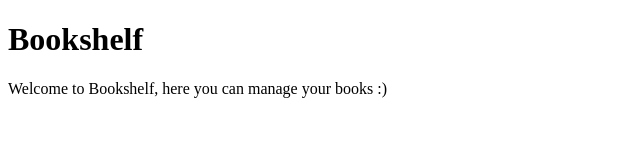
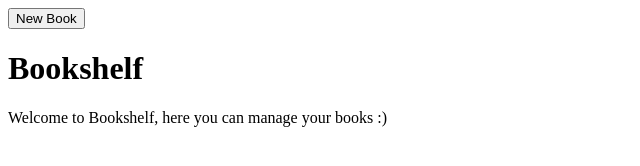
Before and after one commit to brunops/bookshelf, a website: page index.html in a window 1280 px wide. Shown: the whole page, without its empty margins (0-640 px from the left). Drawn offline with Linux system fonts and the light colour scheme; no server answers.

Commit message:
Create Header
* Define header div element
* Define Header template as a button to create new books
* Create Backbone HeaderView
* Define AppRouter as a varible

```diff
--- a/index.html
+++ b/index.html
@@ -5,6 +5,8 @@
   <title>Bookshelf</title>
 </head>
 <body>
+  <div id="header"></div>
+
   <div id="sidebar"></div>
 
   <div id="content">
@@ -13,6 +15,10 @@
   </div>
 
   <!-- Templates -->
+  <script type="text/template" id="header-template">
+    <button class="new-btn">New Book</button>
+  </script>
+
   <script type="text/template" id="book-list-item-template">
     <a href="#books/<%= id %>"><%= title %></a>
   </script>
@@ -29,6 +35,7 @@
   <!-- Views -->
   <script src="js/views/BookListItemView.js"></script>
   <script src="js/views/BookListView.js"></script>
+  <script src="js/views/HeaderView.js"></script>
 
   <!-- Hit start! -->
   <script src="js/AppRouter.js"></script>
--- a/js/AppRouter.js
+++ b/js/AppRouter.js
@@ -1,4 +1,8 @@
 window.AppRouter = Backbone.Router.extend({
+  initialize: function() {
+    this.showView('#header', new HeaderView());
+  },
+
   routes: {
     '': 'bookList'
   },
@@ -26,5 +30,5 @@ window.AppRouter = Backbone.Router.extend({
   }
 });
 
-new AppRouter();
+var app = new AppRouter();
 Backbone.history.start();
--- /dev/null
+++ b/js/views/HeaderView.js
@@ -0,0 +1,19 @@
+window.HeaderView = Backbone.View.extend({
+  initialize: function() {
+    this.template = _.template( $('#header-template').html() );
+  },
+
+  events: {
+    'click .new-btn': 'newBook'
+  },
+
+  render: function() {
+    this.$el.html( this.template() );
+
+    return this.el;
+  },
+
+  newBook: function() {
+    app.navigate('books/new');
+  }
+});
```
